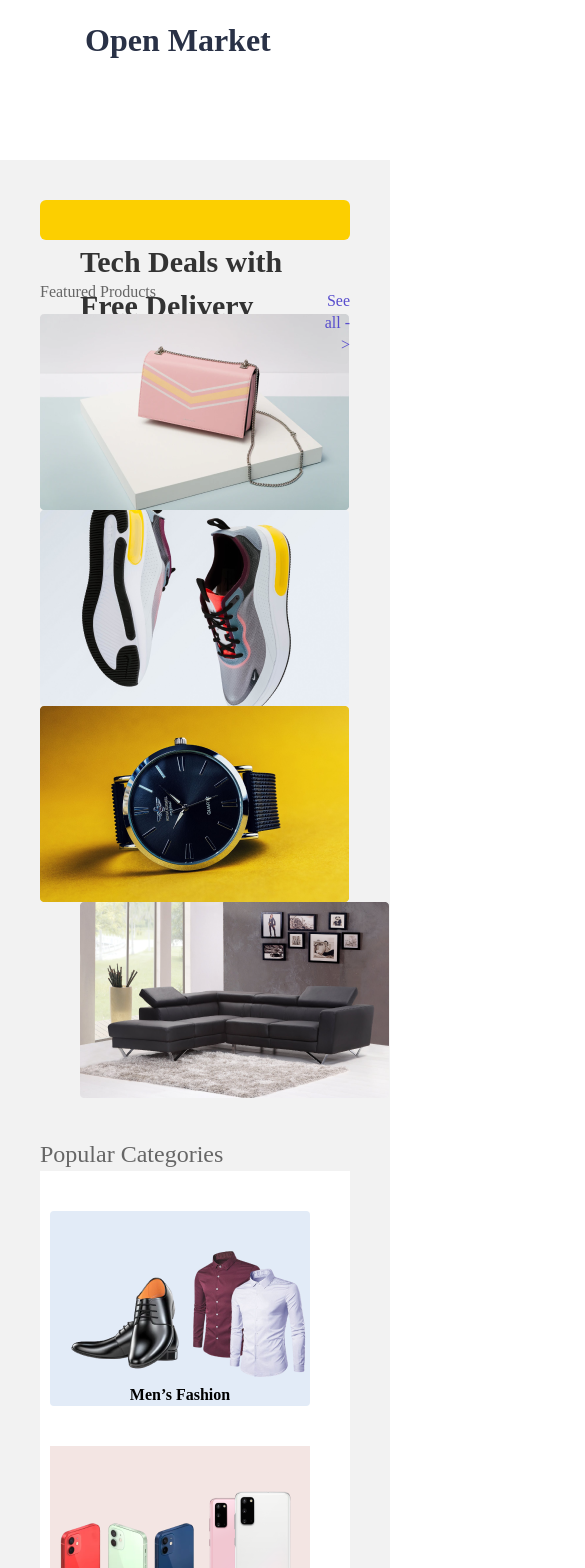
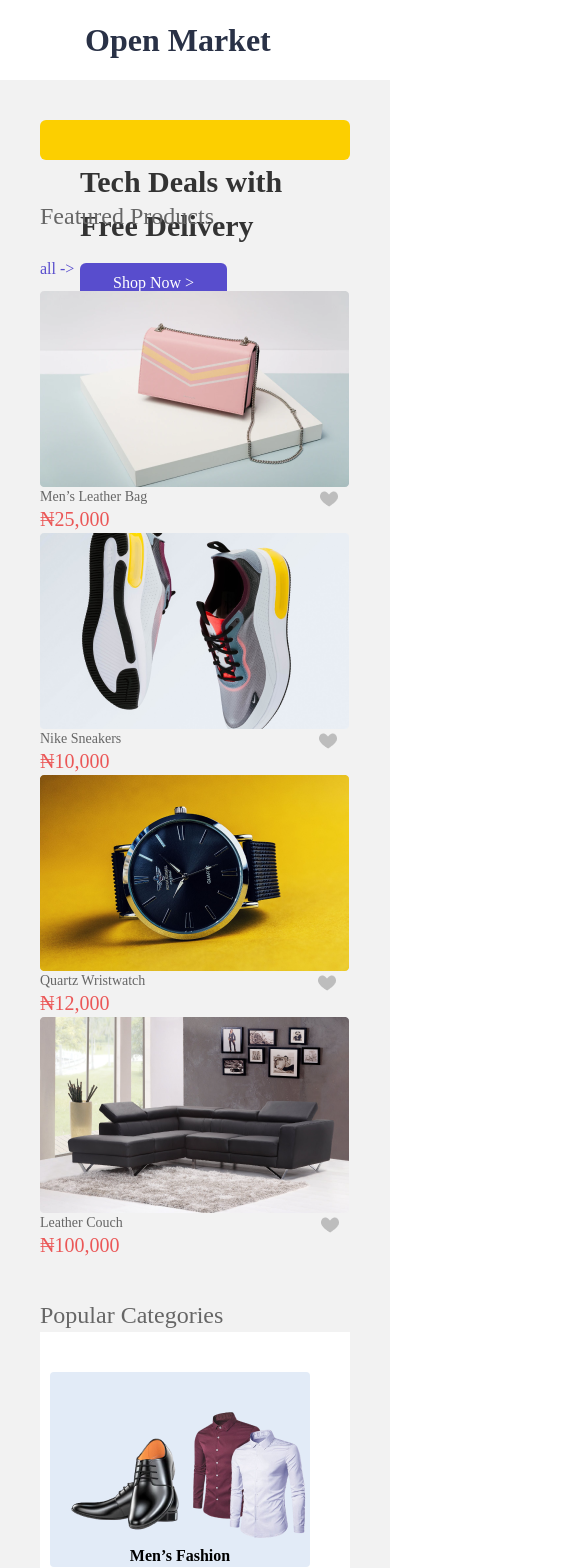
Before and after one commit to tusimegod123/open-market, an Angular app: page /home in a window 390 px wide. Shown: the top 1568 px of the page, 585 px wide, since content can reach past the window. Built offline with nearby package versions, Linux system fonts and the light colour scheme.

Commit message:
Modify Home page

```diff
--- a/src/app/Components/home-topnav/home-topnav.component.html
+++ b/src/app/Components/home-topnav/home-topnav.component.html
@@ -59,7 +59,7 @@
                     </a>
                 </li>
             </ul>
-            <div class="uk-margin-xlarge-left uk-hidden@m">
+            <div class="uk-margin-small-left uk-hidden@m">
                 <a href="#offcanvas" class="uk-navbar-toggle " uk-toggle="target: #offcanvas-nav" uk-icon="icon: table"></a>
               </div>
         </div>
--- a/src/app/Components/home/home.component.css
+++ b/src/app/Components/home/home.component.css
@@ -78,6 +78,11 @@ color: #584DCD;
 margin-left: 277px;
 
 }
+#see-all{
+    color: #584DCD;
+
+    margin-left: 1320px;
+}
 #popular-categories{
 background-color: #ffffff;
 }
@@ -130,6 +135,16 @@ background:#e2ebf7;
 #inline{
 display: inline-block;
 }
+.featured-products{
+font-family: Avenir;
+font-size: 24px;
+font-style: normal;
+font-weight: 400;
+line-height: 33px;
+letter-spacing: 0em;
+text-align: left;
+
+}
 #popular-headings{
 font-family: Avenir;
 font-size: 16px;
@@ -158,6 +173,7 @@ line-height: 44px;
 letter-spacing: -0.30000001192092896px;
 text-align: left;
 color: #F2F2F2;
+margin-top: -20px;
 
 }
 #macbook-paragraph{
@@ -184,6 +200,7 @@ line-height: 55px;
 letter-spacing: -0.30000001192092896px;
 text-align: center;
 color: #F2F2F2;
+
 }
 #furniture-paragraph{
 font-family: Avenir;
@@ -194,7 +211,7 @@ line-height: 27px;
 letter-spacing: -0.30000001192092896px;
 text-align: left;
 color: #F2F2F2;
-
+padding: 10px;
 }
 #btnnnn{
     /* width: 235px; */
@@ -216,5 +233,48 @@ line-height: 44px;
 letter-spacing: -0.30000001192092896px;
 text-align: center;
 color: #333333;
+}
+#chair{
+    margin-top: 80px;
+}
+#inline-menn{
+font-family: Avenir;
+font-size: 14px;
+font-style: normal;
+font-weight: 400;
+line-height: 19px;
+letter-spacing: 0em;
+text-align: left;
+/* margin-top: 20px; */
+
 
 }
+#featured-money{
+    font-family: Avenir;
+    font-size: 20px;
+    font-style: normal;
+    font-weight: 400;
+    line-height: 27px;
+    letter-spacing: 0em;
+    text-align: left;
+    color: #EB5757;
+
+}
+#cart{
+    margin-top: -35px;
+    margin-left: 125px;
+    background: #DADADA;
+
+}
+#cart2{
+    margin-top: -35px;
+    margin-left: 150px;
+    background: #DADADA;
+
+}
+#heart{
+    margin-top: -35px;
+    margin-left: 30px;
+
+
+}
--- a/src/app/Components/home/home.component.html
+++ b/src/app/Components/home/home.component.html
@@ -40,19 +40,32 @@
             id="next"></a>
     </div>
 
-    <div class="uk-card uk-margin-medium-left">
-        <p> Featured Products</p>
+    <div class="uk-card uk-margin-medium-left uk-margin-medium-right uk-margin-medium-bottom uk-margin-medium-top ">
+        <p class="featured-products" id="inline"> Featured Products</p>
+        <a  href="#" id="inline" id="see-all">See all -></a>
         <div class="uk-child-width-1-4@m uk-margin-small uk-margin-medium-bottom" uk-grid>
             <div>
                 <div class="uk-card">
                     <div class="uk-card-media-top">
                         <img src="/assets/images/bag.png" alt="">
                     </div>
-                    <!-- <div class="uk-card-body">
-                        <h3 class="uk-card-title">Media Top</h3>
-                        <p>Lorem ipsum dolor sit amet, consectetur adipiscing elit, sed do eiusmod tempor incididunt.
+                    <div id="inline">
+                        <p id="inline-menn">Men’s Leather Bag
                         </p>
-                    </div> -->
+                        <p id="featured-money">₦25,000</p>
+                    </div>
+                    <div id="inline">
+                      <a href="">
+                        <img data-src="/assets/images/Cart.png" width="18"
+                        height="" alt="" uk-img id="cart">
+                      </a>
+
+                    </div>
+
+                        <a id="heart"  id="inline">
+                            <img src="/assets/images/heart.png" alt="" id="heart">
+                        </a>
+
                 </div>
             </div>
             <div>
@@ -60,11 +73,24 @@
                     <div class="uk-card-media-top">
                         <img src="/assets/images/shoes.png" alt="">
                     </div>
-                    <!-- <div class="uk-card-body">
-                        <h3 class="uk-card-title">Media Top</h3>
-                        <p>Lorem ipsum dolor sit amet, consectetur adipiscing elit, sed do eiusmod tempor incididunt.
+                    <div id="inline">
+                        <p id="inline-menn">Nike Sneakers
                         </p>
-                    </div> -->
+                        <p id="featured-money">₦10,000</p>
+                    </div>
+                    <div id="inline">
+                        <a href="">
+                          <img data-src="/assets/images/Cart.png" width="18"
+                          height="" alt="" uk-img id="cart2">
+                        </a>
+
+                      </div>
+
+                          <a id="heart"  id="inline">
+                              <img src="/assets/images/heart.png" alt="" id="heart">
+                          </a>
+
+
                 </div>
             </div>
             <div>
@@ -72,28 +98,48 @@
                     <div class="uk-card-media-top">
                         <img src="/assets/images/watch.png" alt="">
                     </div>
-                    <!-- <div class="uk-card-body">
-                        <h3 class="uk-card-title">Media Top</h3>
-                        <p>Lorem ipsum dolor sit amet, consectetur adipiscing elit, sed do eiusmod tempor incididunt.
+                    <div id="inline">
+                        <p id="inline-menn">Quartz Wristwatch
                         </p>
-                    </div> -->
+                        <p id="featured-money">₦12,000</p>
+                    </div>
+                    <div id="inline">
+                        <a href="">
+                          <img data-src="/assets/images/Cart.png" width="18"
+                          height="" alt="" uk-img id="cart">
+                        </a>
+
+                      </div>
+
+                          <a id="heart"  id="inline">
+                              <img src="/assets/images/heart.png" alt="" id="heart">
+                          </a>
                 </div>
             </div>
             <div>
-                <div class="uk-card uk-margin-medium-left uk-margin-small">
-                    <div class="uk-card-media-top">
+                <div class="uk-card">
+                    <div class="uk-card-media-top ">
                         <img src="/assets/images/chair.png" alt="">
                     </div>
-                    <!-- <div class="uk-card-body">
-                        <h3 class="uk-card-title">Media Top</h3>
-                        <p>Lorem ipsum dolor sit amet, consectetur adipiscing elit, sed do eiusmod tempor incididunt.
+                    <div id="inline">
+                        <p id="inline-menn">Leather Couch
                         </p>
-                    </div> -->
+                        <p id="featured-money">₦100,000</p>
+                    </div>
+                    <div id="inline">
+                        <a href="">
+                          <img data-src="/assets/images/Cart.png" width="18"
+                          height="" alt="" uk-img id="cart2">
+                        </a>
+
+                      </div>
+
+                          <a id="heart"  id="inline">
+                              <img src="/assets/images/heart.png" alt="" id="heart">
+                          </a>
                 </div>
             </div>
         </div>
-        <a class="uk-position-right uk-position-small uk-margin-medium-right uk-margin-small" href="#" id="nex">See all
-            -></a>
     </div>
     <p class="uk-margin-medium-left" id="popular-category">Popular Categories</p>
     <div class="uk-margin-medium-left uk-margin-medium-right" id="popular-categories">
@@ -179,24 +225,23 @@
         </div>
     </div>
     <div class="uk-child-width-expand@s uk-grid-match uk-margin-small-left  uk-margin-medium-right  uk-margin-medium-bottom" uk-grid>
-        <div >
-            <div class="uk-card uk-card-default uk-card-body" id="furniture-discount">
-                <div id="inline" class="uk-margin-xlarge-bottom uk-margin-large-left uk-wi">
-
-                    <h2 id="macbook-heading">Furniture Deals</h2>
-                    <p id="macbook-paragraph">Check out discounted deals!!!</p>
-                       <button type="button" class="btn " id="btnnnn"> <span id="word">40% off ></span> </button>
+        <div>
+            <div id="furniture-discount">
+                <div id="inline" class="uk-margin-xlarge-bottom uk-margin-medium-left">
+                    <h2 id="furniture-heading">Furniture Deals</h2>
+                    <p id="furniture-paragraph">Check out discounted deals!!!</p>
+                       <button type="button" class="btn " id="btnnnn"> <span id="furniture-word">40% off </span> </button>
                    </div>
-                <div id="inline" class="uk-margin-medium-top">
-                    <img src="/assets/images/image-24.png" alt="" class="uk-transition-scale-up uk-transition-opaque uk-margin-large-left uk-margin-medium-top">
+                <div id="inline">
+                    <img src="/assets/images/image-24.png" alt="" class="uk-margin-large-left" id="chair">
                 </div>
 
             </div>
         </div>
         <div>
-            <div class="uk-card uk-card-default uk-card-body" id="mackbook-deals">
+            <div id="mackbook-deals">
                 <div id="inline">
-                    <img src="/assets/images/image-23.png" alt="" class="uk-transition-scale-up uk-transition-opaque uk-margin-large-left">
+                    <img src="/assets/images/image-23.png" alt="" class="uk-margin-large-left">
                 </div>
                 <div id="inline" class="uk-margin-xlarge-top uk-margin-medium-left">
                  <h2 id="macbook-heading">Macbook Pro</h2>
@@ -208,18 +253,31 @@
 
     </div>
     <div class="uk-card uk-margin-medium-left">
-        <p> Recently Viewed</p>
+        <p class="featured-products" id="inline"> Recently Viewed</p>
+        <a  href="#" id="inline" id="see-all">See all -></a>
         <div class="uk-child-width-1-4@m uk-margin-small uk-margin-medium-bottom" uk-grid>
             <div>
                 <div class="uk-card">
                     <div class="uk-card-media-top">
                         <img src="/assets/images/bag.png" alt="">
                     </div>
-                    <!-- <div class="uk-card-body">
-                        <h3 class="uk-card-title">Media Top</h3>
-                        <p>Lorem ipsum dolor sit amet, consectetur adipiscing elit, sed do eiusmod tempor incididunt.
+                    <div id="inline">
+                        <p id="inline-menn">Men’s Leather Bag
                         </p>
-                    </div> -->
+                        <p id="featured-money">₦25,000</p>
+                    </div>
+                    <div id="inline">
+                      <a href="">
+                        <img data-src="/assets/images/Cart.png" width="18"
+                        height="" alt="" uk-img id="cart">
+                      </a>
+
+                    </div>
+
+                        <a id="heart"  id="inline">
+                            <img src="/assets/images/heart.png" alt="" id="heart">
+                        </a>
+
                 </div>
             </div>
             <div>
@@ -227,11 +285,24 @@
                     <div class="uk-card-media-top">
                         <img src="/assets/images/shoes.png" alt="">
                     </div>
-                    <!-- <div class="uk-card-body">
-                        <h3 class="uk-card-title">Media Top</h3>
-                        <p>Lorem ipsum dolor sit amet, consectetur adipiscing elit, sed do eiusmod tempor incididunt.
+                    <div id="inline">
+                        <p id="inline-menn">Nike Sneakers
                         </p>
-                    </div> -->
+                        <p id="featured-money">₦10,000</p>
+                    </div>
+                    <div id="inline">
+                        <a href="">
+                          <img data-src="/assets/images/Cart.png" width="18"
+                          height="" alt="" uk-img id="cart2">
+                        </a>
+
+                      </div>
+
+                          <a id="heart"  id="inline">
+                              <img src="/assets/images/heart.png" alt="" id="heart">
+                          </a>
+
+
                 </div>
             </div>
             <div>
@@ -239,28 +310,48 @@
                     <div class="uk-card-media-top">
                         <img src="/assets/images/watch.png" alt="">
                     </div>
-                    <!-- <div class="uk-card-body">
-                        <h3 class="uk-card-title">Media Top</h3>
-                        <p>Lorem ipsum dolor sit amet, consectetur adipiscing elit, sed do eiusmod tempor incididunt.
+                    <div id="inline">
+                        <p id="inline-menn">Quartz Wristwatch
                         </p>
-                    </div> -->
+                        <p id="featured-money">₦12,000</p>
+                    </div>
+                    <div id="inline">
+                        <a href="">
+                          <img data-src="/assets/images/Cart.png" width="18"
+                          height="" alt="" uk-img id="cart">
+                        </a>
+
+                      </div>
+
+                          <a id="heart"  id="inline">
+                              <img src="/assets/images/heart.png" alt="" id="heart">
+                          </a>
                 </div>
             </div>
             <div>
-                <div class="uk-card uk-margin-medium-left uk-margin-small">
+                <div class="uk-card uk-margin">
                     <div class="uk-card-media-top">
                         <img src="/assets/images/chair.png" alt="">
                     </div>
-                    <!-- <div class="uk-card-body">
-                        <h3 class="uk-card-title">Media Top</h3>
-                        <p>Lorem ipsum dolor sit amet, consectetur adipiscing elit, sed do eiusmod tempor incididunt.
+                    <div id="inline">
+                        <p id="inline-menn">Leather Couch
                         </p>
-                    </div> -->
+                        <p id="featured-money">₦100,000</p>
+                    </div>
+                    <div id="inline">
+                        <a href="">
+                          <img data-src="/assets/images/Cart.png" width="18"
+                          height="" alt="" uk-img id="cart2">
+                        </a>
+
+                      </div>
+
+                          <a id="heart"  id="inline">
+                              <img src="/assets/images/heart.png" alt="" id="heart">
+                          </a>
                 </div>
             </div>
         </div>
-        <a class="uk-position-right uk-position-small uk-margin-medium-right uk-margin-small" href="#" id="nex">See all
-            -></a>
     </div>
     <!-- <svg width="1440" height="897" viewBox="0 0 1440 897" fill="none" xmlns="http://www.w3.org/2000/svg">
         <path d="M-1 0H1440V750.196L-1 897V0Z" fill="#243853"/>
--- a/src/app/Components/landingpage/landingpage.component.css
+++ b/src/app/Components/landingpage/landingpage.component.css
@@ -1166,7 +1166,7 @@
         margin: auto;
         width: 100%;
         /* padding: 10px; */
-        margin-left: 180px;
+        margin-left: 110px;
 
         }
         #ooooo{
```
Also changed, not shown: src/assets/images/heart.png (added).
